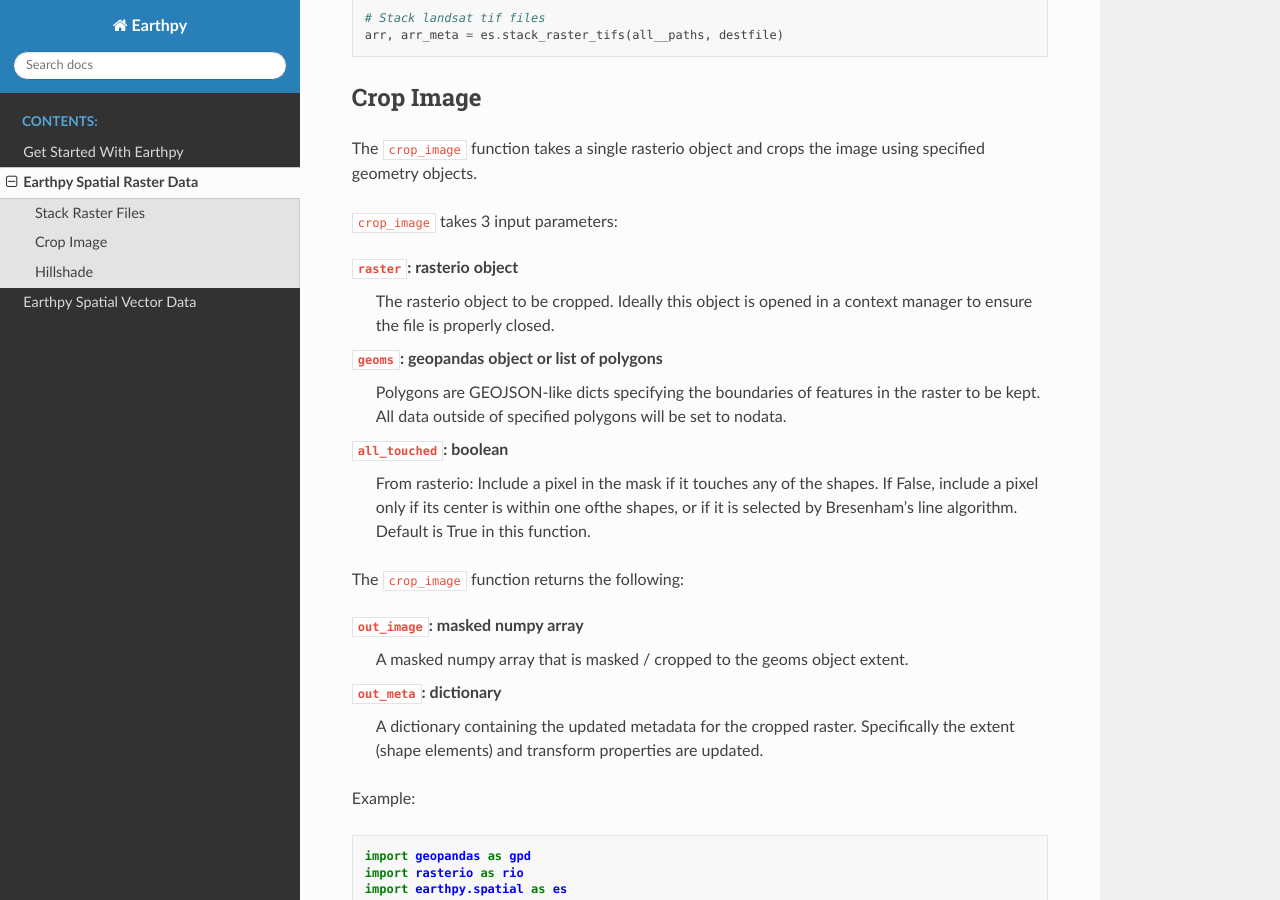
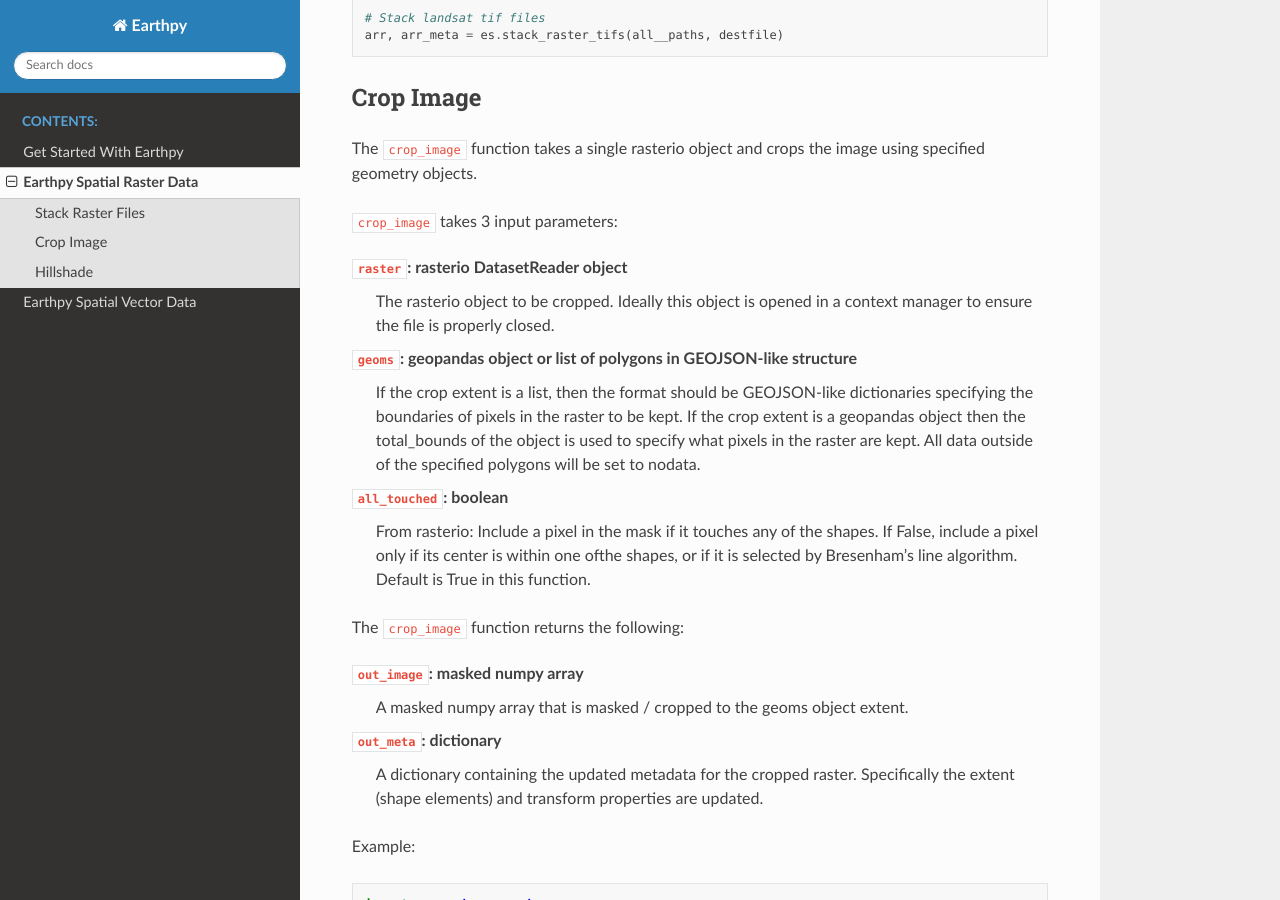
Before and after one commit to earthlab/earthpy, a Sphinx documentation site: the page built from docs/spatial-raster.rst, in a window 1280 px wide and 900 px high, scrolled down 1222 px. Built offline with Sphinx 7.4.7 and the Read the Docs theme 2.0.0, drawn with Linux system fonts in a browser that asks for light colours.

Commit message:
Addressed changes re: adding .rst documentation for hillshade and crop_image functions

```diff
--- a/docs/spatial-raster.rst
+++ b/docs/spatial-raster.rst
@@ -54,20 +54,22 @@ Example:
     arr, arr_meta = es.stack_raster_tifs(all__paths, destfile)
 
 Crop Image
-~~~~~~~~~~~~~~~~~~
+~~~~~~~~~~
 
 The ``crop_image`` function takes a single rasterio object and crops the image
 using specified geometry objects.
 
 ``crop_image`` takes 3 input parameters:
 
-``raster``: rasterio object
+``raster``: rasterio DatasetReader object
       The rasterio object to be cropped. Ideally this object is opened in a
       context manager to ensure the file is properly closed.
-``geoms``: geopandas object or list of polygons
-      Polygons are GEOJSON-like dicts specifying the boundaries of features
-      in the raster to be kept. All data outside of specified polygons will
-      be set to nodata.
+``geoms``: geopandas object or list of polygons in GEOJSON-like structure
+      If the crop extent is a list, then the format should be GEOJSON-like
+      dictionaries specifying the boundaries of pixels in the raster to be kept.
+      If the crop extent is a geopandas object then the total_bounds of the object
+      is used to specify what pixels in the raster are kept. All data outside of
+      the specified polygons will be set to nodata.
 ``all_touched``: boolean
       From rasterio: Include a pixel in the mask if it touches any of the shapes.
       If False, include a pixel only if its center is within one ofthe shapes,
@@ -99,7 +101,7 @@ Example:
         out_image, out_meta = es.crop_image(raster, geoms)
 
 Hillshade
-~~~~~~~~~~~~~~~~~~
+~~~~~~~~~
 
 The ``hillshade`` function takes a numpy array containing elevation data and creates
 a hillshade array.
```
